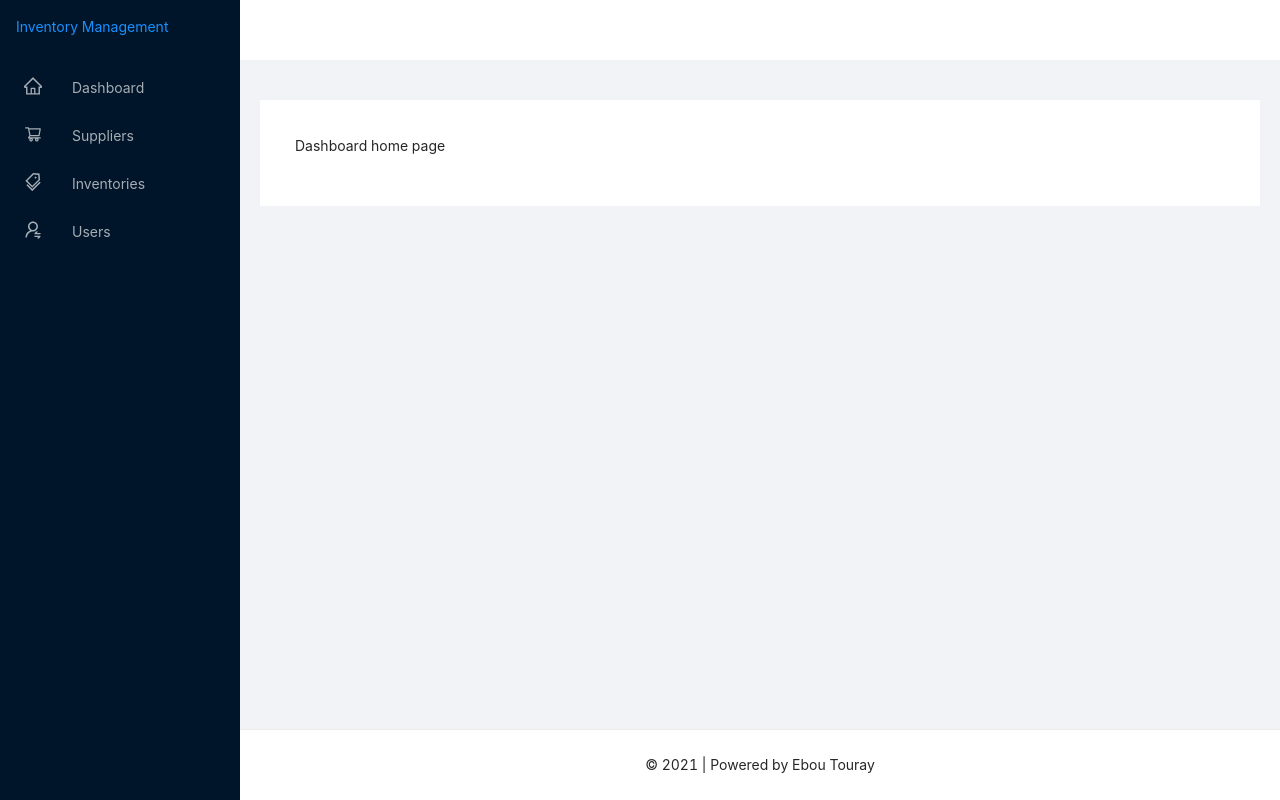
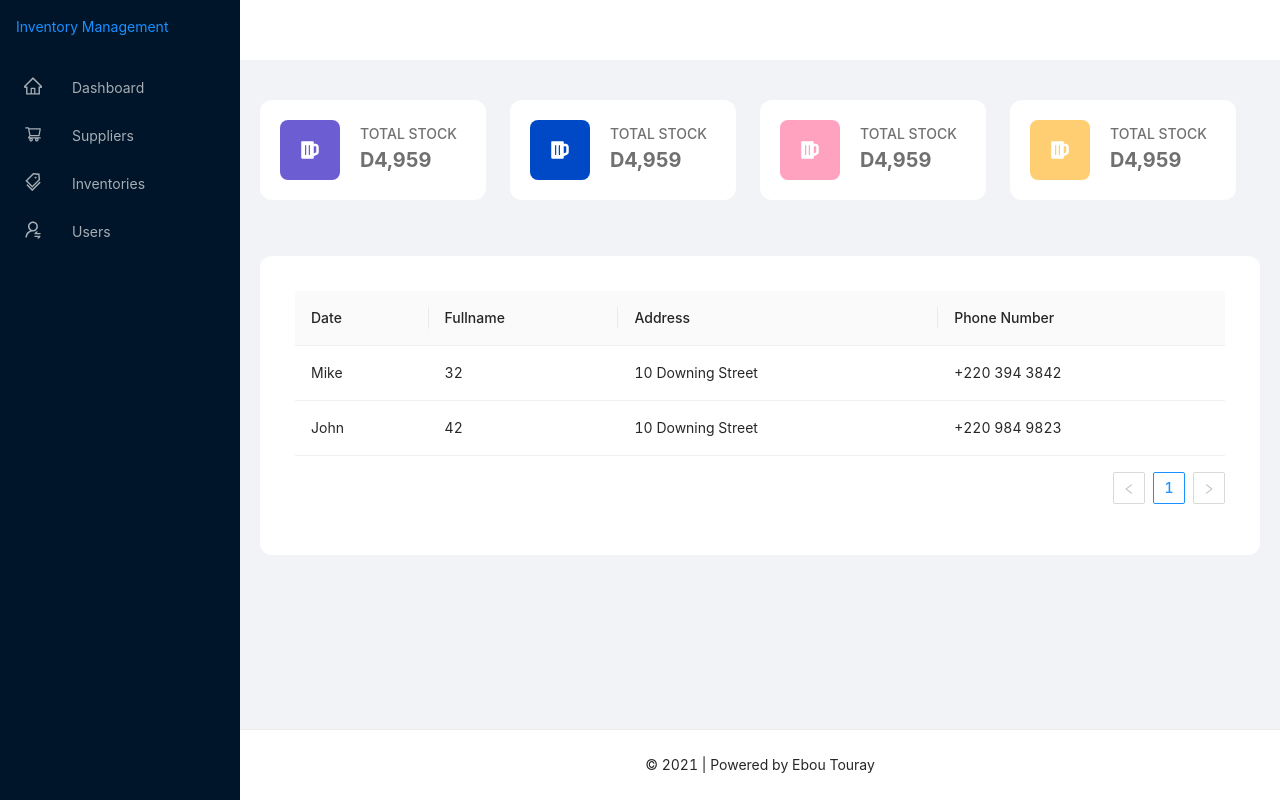
Before and after one commit to ebou-touray/inventory-management-app, a React (Create React App) app in the folder client/: page / in a window 1280 px wide. Built offline with nearby package versions, Linux system fonts and the light colour scheme.

Commit message:
Redo the ui of the dashboard

```diff
--- /dev/null
+++ b/client/src/Components/DashboardStats/DashboardStats.js
@@ -0,0 +1,79 @@
+import React from 'react';
+
+import { Row, Col } from 'antd';
+
+import {
+  ImsWidget,
+  ImsIconWrapper,
+  ImsWidgetWrapper,
+  DashboardStatsWrapper,
+} from './DashboardStats.styles';
+
+import { FaBeer } from 'react-icons/fa';
+
+const styles = {
+  rowStyles: {
+    width: '100%',
+    display: 'flex',
+    flexFlow: 'row wrap',
+  },
+  colStyle: {
+    marginBottom: '16px',
+  },
+}
+
+export default function() {
+  return (
+    <DashboardStatsWrapper>
+      <Row gutter={24} style={styles.rowStyles}>
+        <div className="something">
+
+        </div>
+        <Col sm={6} style={styles.colStyle}>
+          <ImsWidgetWrapper>
+            <ImsIconWrapper background="#6C5DD3">
+              <FaBeer size={20} color="#fff" />
+            </ImsIconWrapper>
+            <ImsWidget>
+              <h3>Total Stock</h3>
+              <span>D4,959</span>
+            </ImsWidget>
+          </ImsWidgetWrapper>
+        </Col>
+        <Col sm={6} style={styles.colStyle}>
+          <ImsWidgetWrapper>
+            <ImsIconWrapper background="#0049C6">
+              <FaBeer size={20} color="#fff" />
+            </ImsIconWrapper>
+            <ImsWidget>
+              <h3>Total Stock</h3>
+              <span>D4,959</span>
+            </ImsWidget>
+          </ImsWidgetWrapper>
+        </Col>
+        <Col sm={6} style={styles.colStyle}>
+          <ImsWidgetWrapper>
+            <ImsIconWrapper background="#FFA2C0">
+              <FaBeer size={20} color="#fff" />
+            </ImsIconWrapper>
+            <ImsWidget>
+              <h3>Total Stock</h3>
+              <span>D4,959</span>
+            </ImsWidget>
+          </ImsWidgetWrapper>
+        </Col>
+        <Col sm={6} style={styles.colStyle}>
+          <ImsWidgetWrapper>
+            <ImsIconWrapper background="#FFCE73">
+              <FaBeer size={20} color="#fff" />
+            </ImsIconWrapper>
+            <ImsWidget>
+              <h3>Total Stock</h3>
+              <span>D4,959</span>
+            </ImsWidget>
+          </ImsWidgetWrapper>
+        </Col>
+      </Row>
+    </DashboardStatsWrapper>
+  );
+};
--- /dev/null
+++ b/client/src/Components/DashboardStats/DashboardStats.styles.js
@@ -0,0 +1,44 @@
+import styled from 'styled-components';
+
+export const DashboardStatsWrapper = styled.div`
+  width: 100%;
+  display: flex;
+  overflow: hidden;
+  flex-flow: row wrap;
+  margin-bottom: 40px;
+  align-items: flex-start;
+  justify-content: space-between;
+`;
+
+export const ImsWidgetWrapper = styled.div`
+  display: flex;
+  border-radius: 12px;
+  align-items: center;
+  background-color: #fff;
+`;
+
+export const ImsIconWrapper = styled.div`
+  width: 60px;
+  height: 60px;
+  margin: 20px;
+  display: flex;
+  border-radius: 8px;
+  align-items: center;
+  background-color: ${(props) => props.background};
+  justify-content: center;
+`;
+
+export const ImsWidget = styled.div`
+  h3 {
+    color: #707070;
+    font-size: 14px;
+    margin-bottom: 0;
+    text-transform: uppercase;
+  }
+
+  span {
+    color: #707070;
+    font-size: 20px;
+    font-weight: 700;
+  }
+`;
--- a/client/src/Components/utility/styles/layoutWrapper.styles.js
+++ b/client/src/Components/utility/styles/layoutWrapper.styles.js
@@ -1,16 +1,9 @@
 import styled from 'styled-components';
 
 const LayoutContentWrapper = styled.div`
+  display: flex;
   padding: 40px 20px;
-  display: flex;
   flex-flow: row wrap;
-  @media only screen and (max-width: 767px) {
-    padding: 50px 20px;
-  }
-
-  @media (max-width: 580px) {
-    padding: 15px;
-  }
 `;
 
 export { LayoutContentWrapper };
--- a/client/src/containers/Dashboard/Dashboard.styles.js
+++ b/client/src/containers/Dashboard/Dashboard.styles.js
@@ -11,17 +11,6 @@ export const DashboardWrapper = styled.div`
   &.contentMainLayout {
     overflow: auto;
     overflow-x: hidden;
-
-    @media only screen and (min-width: 768px) and (max-width: 1220px) {
-      width: calc(100% - 80px);
-      flex-shrink: 0;
-    }
-
-    @media only screen and (max-width: 767px) {
-        width: 100%;
-        flex-shrink: 0;
-      }
-    }
   }
 
   .imsLayoutContent {
@@ -29,5 +18,6 @@ export const DashboardWrapper = styled.div`
     height: 100%;
     padding: 35px;
     background: #fff;
+    border-radius: 12px;
   }
 `;
--- a/client/src/containers/InventorySystemDashboard/InventorySystemDashboard.js
+++ b/client/src/containers/InventorySystemDashboard/InventorySystemDashboard.js
@@ -1,13 +1,62 @@
 import React from 'react';
 
-import LayoutWrapper from '../../components/utility/layoutWrapper';
+import { Table } from 'antd';
+
 import { DashboardWrapper } from './InventorySystemDashboard.styles';
 
+import LayoutWrapper from '../../components/utility/layoutWrapper';
+import DashboardStats from '../../components/DashboardStats/DashboardStats';
+
 export default function() {
+  const dataSource = [
+    {
+      key: '1',
+      date: 'Mike',
+      fullName: 32,
+      address: '10 Downing Street',
+      phoneNumber: '+220 394 3842'
+    },
+    {
+      key: '2',
+      date: 'John',
+      fullName: 42,
+      address: '10 Downing Street',
+      phoneNumber: '+220 984 9823'
+    },
+  ];
+
+  const columns = [
+    {
+      key: 'date',
+      title: 'Date',
+      dataIndex: 'date',
+    },
+    {
+      key: 'fullName',
+      title: 'Fullname',
+      dataIndex: 'fullName',
+    },
+    {
+      key: 'address',
+      title: 'Address',
+      dataIndex: 'address',
+    },
+    {
+      key: 'phoneNumber',
+      title: 'Phone Number',
+      dataIndex: 'phoneNumber',
+    },
+  ];
+
   return (
     <LayoutWrapper>
+      <DashboardStats />
       <DashboardWrapper className="imsLayoutContent">
-        <p>Dashboard home page</p>
+        <Table
+          rowKey="id"
+          columns={columns}
+          dataSource={dataSource}
+        />
       </DashboardWrapper>
     </LayoutWrapper>
   );
```
Also changed, not shown: 1 other file (tests, documents, lock files or other folders).
